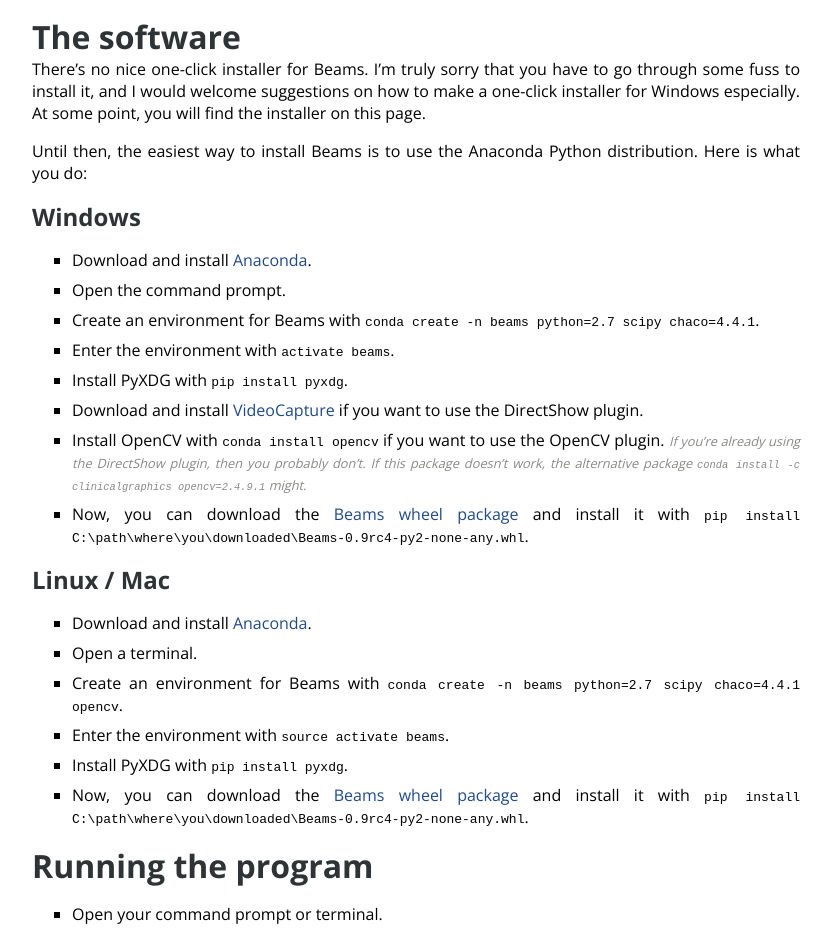
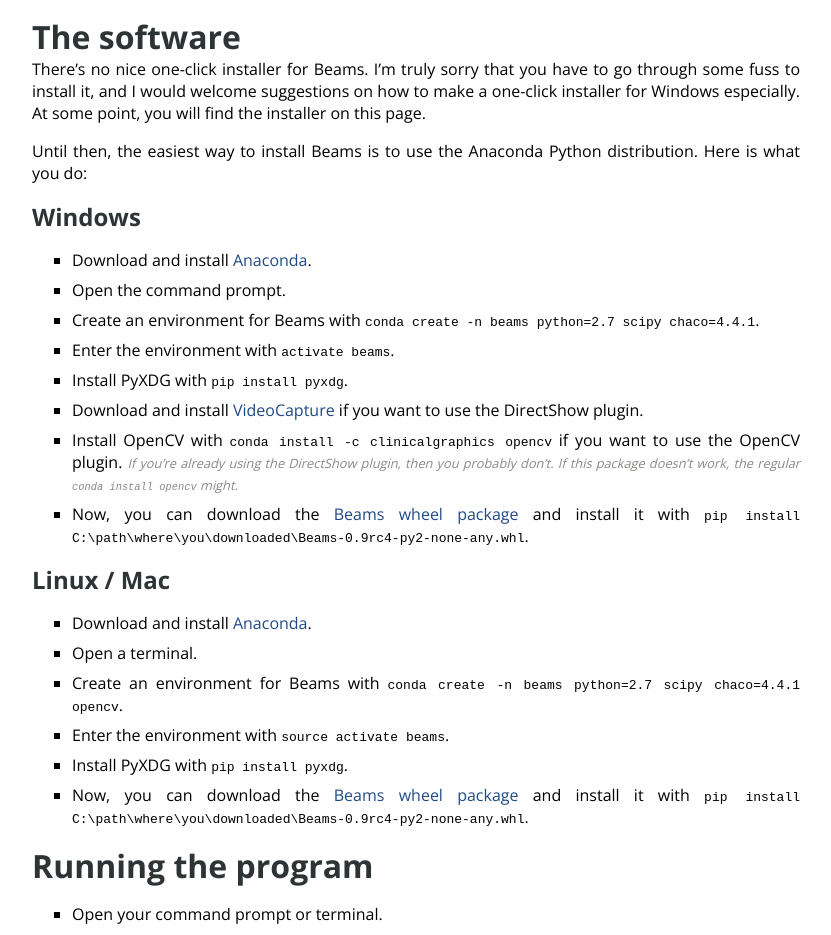
Before and after one commit to ptomato/ptomato.github.com, a Jekyll site: the page built from opensource/beams/beams-download.md, in a window 1280 px wide. Shown: the part 765-1700 px from the top of the page, without its empty margins (224-1055 px from the left). Built offline with Jekyll 4.4.1, drawn with Linux system fonts in a browser that asks for light colours.

Commit message:
Recommend OpenCV package for Windows
The one from the "clinicalgraphics" repository seems to play well with
the other packages, according to user reports.

```diff
--- a/opensource/beams/beams-download.md
+++ b/opensource/beams/beams-download.md
@@ -52,7 +52,7 @@
 * Enter the environment with `activate beams`.
 * Install PyXDG with `pip install pyxdg`.
 * Download and install [VideoCapture](http://videocapture.sourceforge.net/) if you want to use the DirectShow plugin.
-* Install OpenCV with `conda install opencv` if you want to use the OpenCV plugin. <span class="note">If you're already using the DirectShow plugin, then you probably don't. If this package doesn't work, the alternative package `conda install -c clinicalgraphics opencv=2.4.9.1` might.</span>
+* Install OpenCV with `conda install -c clinicalgraphics opencv` if you want to use the OpenCV plugin. <span class="note">If you're already using the DirectShow plugin, then you probably don't. If this package doesn't work, the regular `conda install opencv` might.</span>
 * Now, you can download the [Beams wheel package](/downloads/Beams-{{ page.beams-version }}-py2-none-any.whl) and install it with `pip install C:\path\where\you\downloaded\Beams-{{ page.beams-version }}-py2-none-any.whl`.
 
 ## Linux / Mac ##
```
